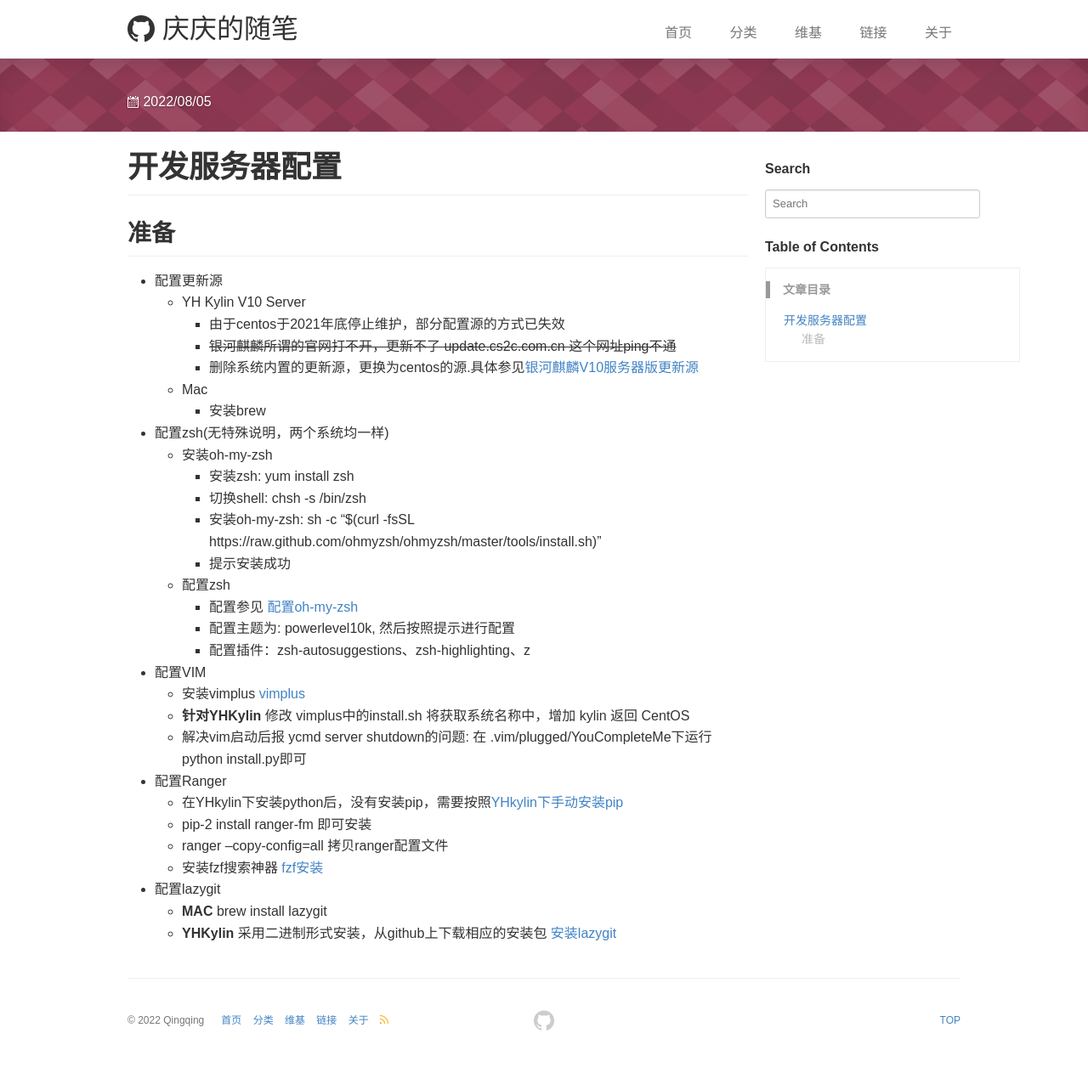
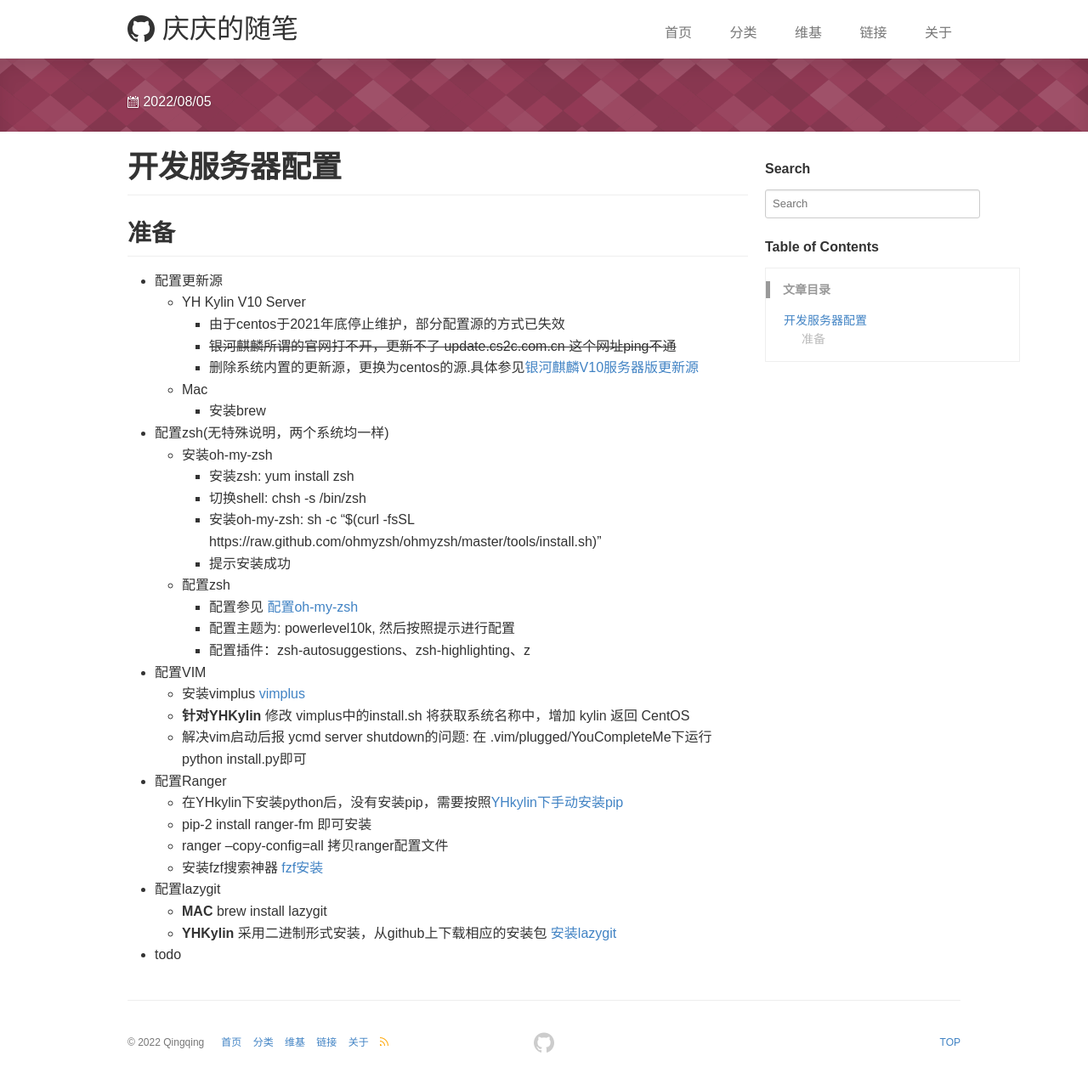
Before and after one commit to QingyiZhang/qingyizhang.github.io, a Jekyll site: the page built from _posts/2022-08-04-server-install.md, in a window 1280 px wide. Shown: the whole page at 85% size. Built offline with Jekyll 4.4.1, drawn with Linux system fonts in a browser that asks for light colours; our own code applies the rules of GitHub Pages for plain Markdown files; comment, search, counter and statistics services are not loaded; before the commit the page ends 1250 px from its top, so only the background shows below that.

Commit message:
增加todo

```diff
--- a/_posts/2022-08-04-server-install.md
+++ b/_posts/2022-08-04-server-install.md
@@ -39,3 +39,4 @@ keywords: vim, ranger, zsh, lazygit
 * 配置lazygit
     * **MAC** brew install lazygit
     * **YHKylin** 采用二进制形式安装，从github上下载相应的安装包 [安装lazygit](https://www.igiftidea.com/article/10823887226.html)
+* todo
```
